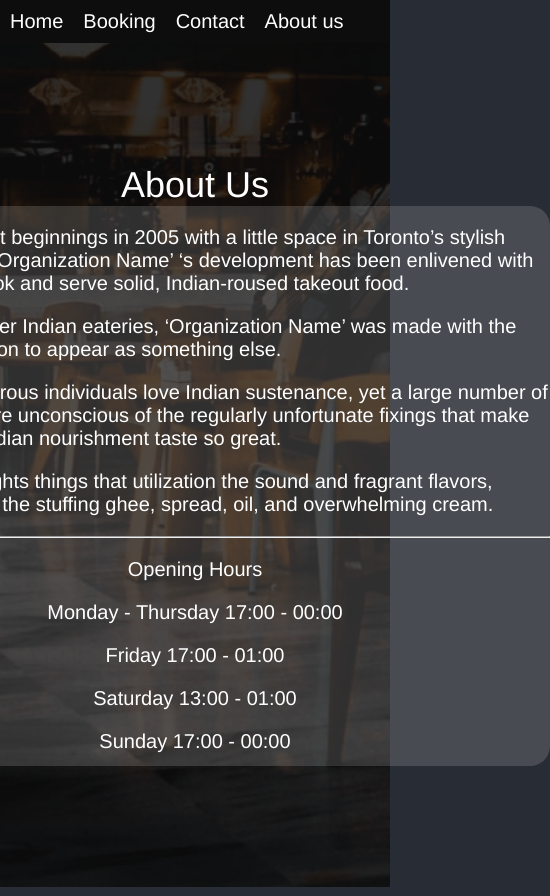
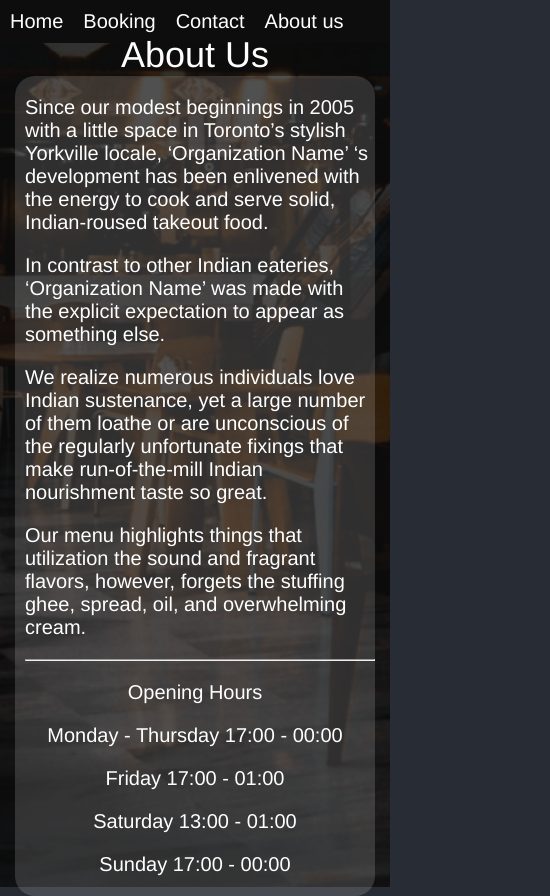
Before and after one commit to Alexandrhall/restaurant-app, a React (Create React App) app in the folder client/: page /about in a window 390 px wide. Shown: the whole page, 550 px wide, since content can reach past the window. Built offline with nearby package versions, Linux system fonts and the light colour scheme.

Commit message:
Redesigned About Mobile

```diff
--- a/client/src/styles/about.scss
+++ b/client/src/styles/about.scss
@@ -28,4 +28,11 @@
     font-size: 20px;
     font-weight: lighter;
   }
+
+  @media only screen and (max-width: 768px) {
+    .about-card {
+      height: 844px;
+      width: 360px;
+    }
+  }
 }
```
